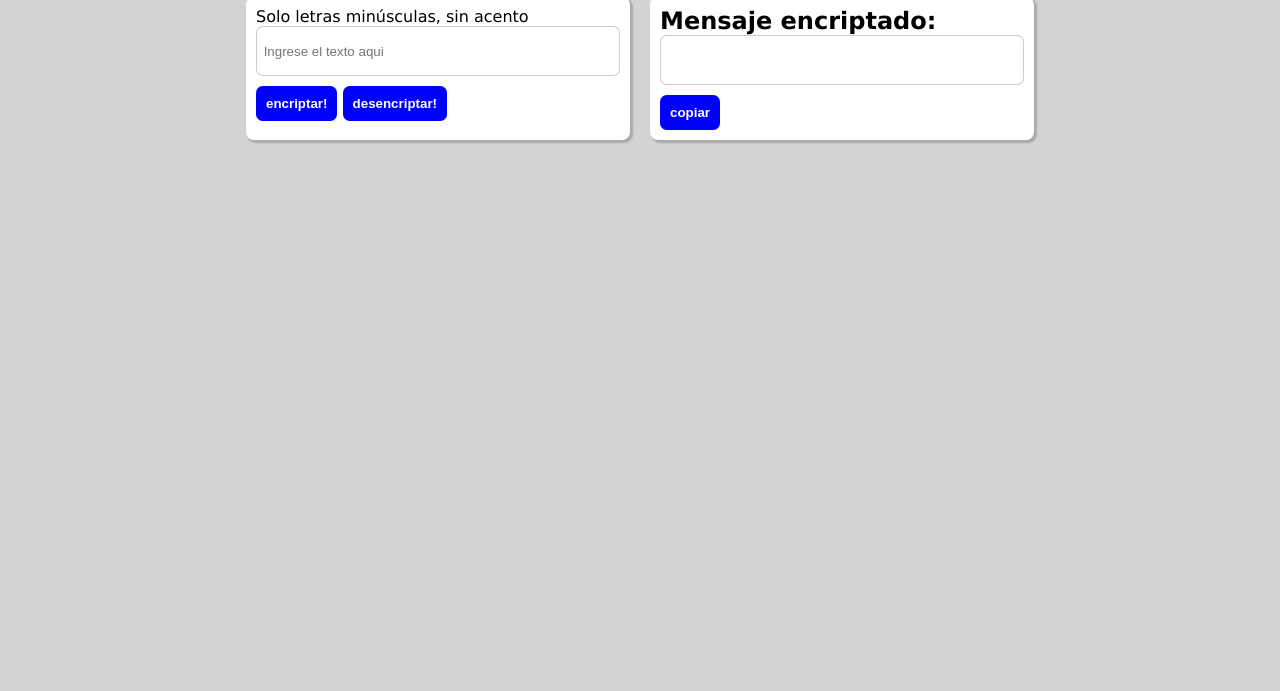
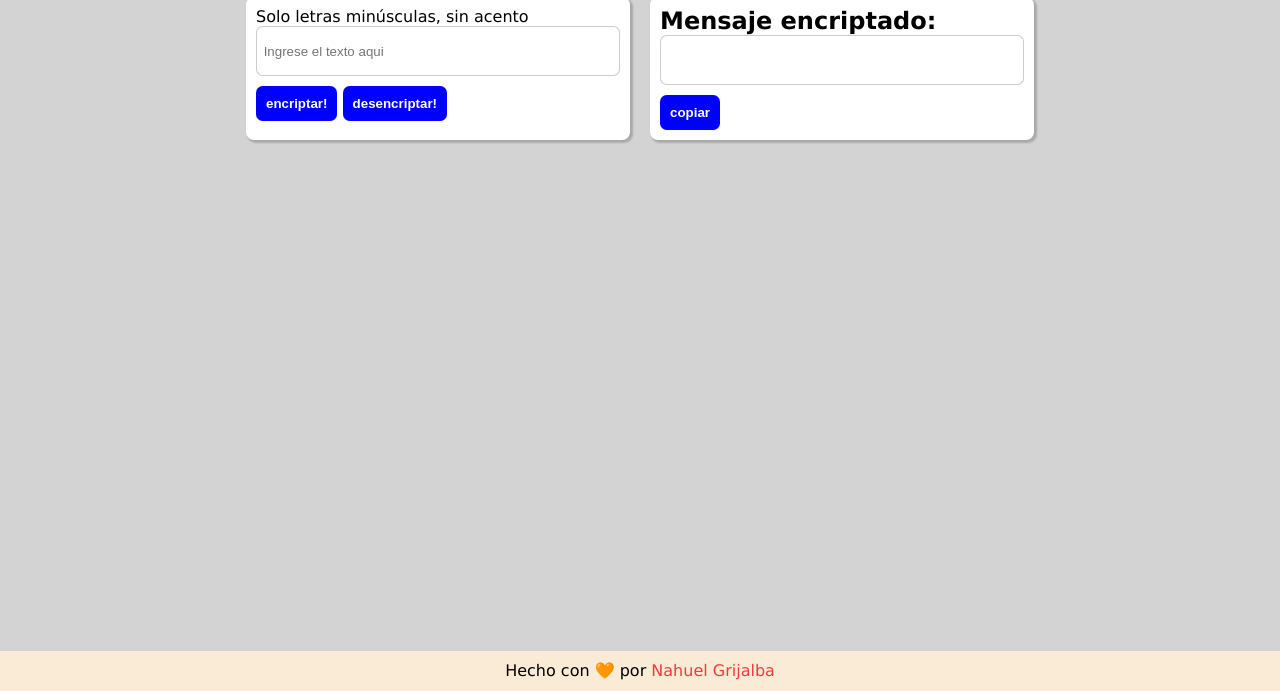
Before and after one commit to nahug07/Encriptador, a plain HTML site: page index.html in a window 1280 px wide. Shown: the part 109-800 px from the top of the page. Drawn offline with Linux system fonts and the light colour scheme.

Commit message:
agregado de footer

```diff
--- a/index.html
+++ b/index.html
@@ -25,7 +25,16 @@
       <input class="text-input" type="text" id="msg"></input>
       <input class="btn" type="submit" value="copiar" id="btn-copy">
     </section>
+
   </main>
+  <section class="footer">
+    <div>
+      <p>
+        Hecho con 🧡 por <a href="https://www.linkedin.com/in/nahuel-grijalba/" target="_blank">Nahuel Grijalba</a>
+      </p>
+
+    </div>
+  </section>
 
   <script src="script.js"></script>
 </body>
--- a/style.css
+++ b/style.css
@@ -51,3 +51,22 @@ body {
   width: 100%;
   height: 50px;
 }
+
+.footer div {
+  background-color: antiquewhite;
+  position: absolute;
+  bottom: 0;
+  width: 100%;
+  height: 40px;
+}
+
+.footer div p {
+  text-align: center;
+  height: 100%;
+  line-height: 40px;
+}
+
+.footer div p  a{
+  text-decoration: none;
+  color: rgb(243, 57, 57);
+}
```
